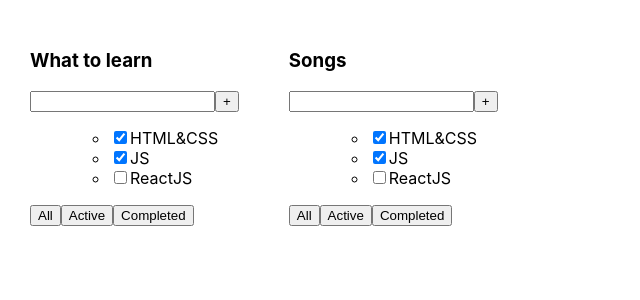
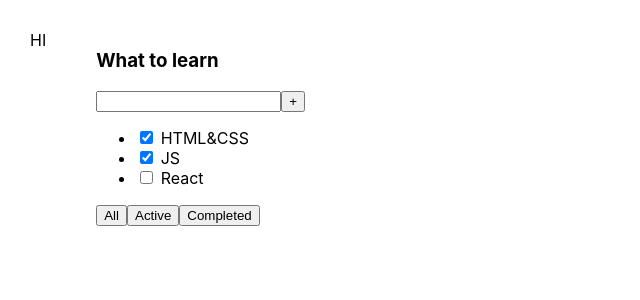
Before and after one commit to Reegulus/Todolist_TS, a React (Create React App) app: page / in a window 1280 px wide. Shown: the top 300 px of the page, without its empty margins (0-640 px from the left). Built offline with nearby package versions, Linux system fonts and the light colour scheme; the HTML template or start-up script is replaced by a standard one.

Commit message:
function Todolist.tsx

```diff
--- a/src/App.css
+++ b/src/App.css
@@ -1,31 +1,8 @@
 .App {
+  padding: 30px;
   display: flex;
-  padding: 30px;
-  /*background-color: #282c34;*/
-  min-height: 100vh;
-  /*color: #8ab4f8;*/
 }
+
 .App > div {
   margin-right: 50px;
 }
-.app-addItemForm {
-  padding: 30px;
-}
-.todolist {
-  padding: 30px;
-}
-
-.error {
-  border: red 1px solid;
-}
-
-.error-message {
-  color: red;
-}
-
-.active-filter {
-  background-color: #61dafb;
-}
-.is-done {
-  opacity: 0.5;
-}
--- a/src/App.tsx
+++ b/src/App.tsx
@@ -3,22 +3,26 @@
 import {Todolist} from "./components/Todolist";
 
 function App() {
-
-    const tasks1 = [
-        { id: 1, title: "HTML&CSS", isDone: true },
-        { id: 2, title: "JS", isDone: true },
-        { id: 3, title: "ReactJS", isDone: false }
-    ]
-    const tasks2 = [
-        { id: 1, title: "HTML&CSS", isDone: true },
-        { id: 2, title: "JS", isDone: true },
-        { id: 3, title: "ReactJS", isDone: false }
-    ]
-
     return (
         <div className="App">
-            <Todolist title="What to learn" tasks={tasks1} />
-            <Todolist title="Songs" tasks={tasks2} />
+            <Todolist/>
+            <div>
+                <h3>What to learn</h3>
+                <div>
+                    <input/>
+                    <button>+</button>
+                </div>
+                <ul>
+                    <li><input type="checkbox" checked={true}/> <span>HTML&CSS</span></li>
+                    <li><input type="checkbox" checked={true}/> <span>JS</span></li>
+                    <li><input type="checkbox" checked={false}/> <span>React</span></li>
+                </ul>
+                <div>
+                    <button>All</button>
+                    <button>Active</button>
+                    <button>Completed</button>
+                </div>
+            </div>
         </div>
     );
 }
--- a/src/components/Button.tsx
+++ /dev/null
@@ -1,11 +0,0 @@
-import React from 'react';
-
-type ButtonPropsType = {
-    title: string
-}
-
-export function Button ({title}: ButtonPropsType) {
-    return (
-        <button type="submit">{title}</button>
-    )
-}
--- a/src/components/Todolist.tsx
+++ b/src/components/Todolist.tsx
@@ -1,50 +1,7 @@
-import React from 'react';
-import {Button} from "./Button";
+import React from 'react'
 
-export type TaskType = {
-    id: number
-    title: string
-    isDone: boolean
+export function Todolist () {
+    return (
+        <div>HI</div>
+    )
 }
-
-export type PropsType = {
-    title: string
-    tasks: Array<TaskType>
-}
-
-export function Todolist({title, tasks}: PropsType) {
-
-    return <div>
-
-        <h3>{title}</h3>
-        <div>
-            <input/>
-            <Button title={'+'}/>
-        </div>
-        <ul>
-            {
-                tasks.length === 0 ? (
-                    <p>No tasks</p>
-                ) : (
-                    <ul>
-                        {tasks.map((task: TaskType) => {
-                            return (
-                                <li>
-                                    <input type="checkbox" checked={task.isDone}/>
-                                    <span>{task.title}</span>
-                                </li>
-                            )
-                        })}
-                    </ul>
-                )
-            }
-            {/*<li><input type="checkbox" checked={tasks[1].isDone}/> <span>{tasks[1].title}</span></li>
-            <li><input type="checkbox" checked={tasks[2].isDone}/> <span>{tasks[2].title}</span></li>*/}
-        </ul>
-        <div>
-            <Button title={'All'}/>
-            <Button title={'Active'}/>
-            <Button title={'Completed'}/>
-        </div>
-    </div>
-}
--- a/src/index.tsx
+++ b/src/index.tsx
@@ -2,7 +2,7 @@
 import ReactDOM from 'react-dom/client';
 import './index.css';
 import App from './App';
-import reportWebVitals from './reportWebVitals';
+
 
 const root = ReactDOM.createRoot(
   document.getElementById('root') as HTMLElement
@@ -16,4 +16,3 @@
 // If you want to start measuring performance in your app, pass a function
 // to log results (for example: reportWebVitals(console.log))
 // or send to an analytics endpoint. Learn more: https://bit.ly/CRA-vitals
-reportWebVitals();
--- a/src/reportWebVitals.ts
+++ /dev/null
@@ -1,15 +0,0 @@
-import { ReportHandler } from 'web-vitals';
-
-const reportWebVitals = (onPerfEntry?: ReportHandler) => {
-  if (onPerfEntry && onPerfEntry instanceof Function) {
-    import('web-vitals').then(({ getCLS, getFID, getFCP, getLCP, getTTFB }) => {
-      getCLS(onPerfEntry);
-      getFID(onPerfEntry);
-      getFCP(onPerfEntry);
-      getLCP(onPerfEntry);
-      getTTFB(onPerfEntry);
-    });
-  }
-};
-
-export default reportWebVitals;
```
Also changed, not shown: src/setupTests.ts (+1 -1 lines), src/logo.svg (deleted).
